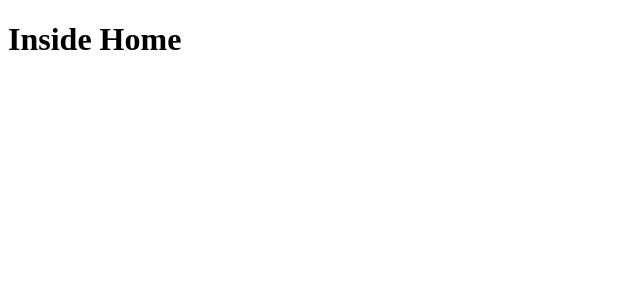
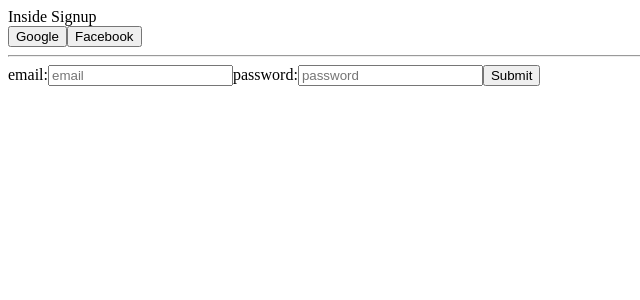
Before and after one commit to find-daniel/wayfare-ui, a React app in the folder client/: page /signup in a window 1280 px wide. Shown: the top 300 px of the page, without its empty margins (0-640 px from the left). Built offline with nearby package versions, Linux system fonts and the light colour scheme.

Commit message:
[router/layout] Setup some basic routes and new login/signup

```diff
--- a/client/src/App.jsx
+++ b/client/src/App.jsx
@@ -7,12 +7,17 @@ import Search from './components/Search/SearchResultPage.jsx';
 import ListingPage from './components/Listings/ListingPage.jsx';
 import BookingForm from './components/Listings/BookingForm.jsx';
 import UserPage from "./components/User/UserPage.jsx"
+import Login from './components/Auth/Login';
+import SignUp from './components/Auth/SignUp';
 
 const App = ({ store }) => {
   return (
     <Provider store={store}>
       <BrowserRouter>
-        <Switch>
+        <div>
+          <Switch>
+            <Route path="/login" component={Login} />
+            <Route path="/signup" component={SignUp} />
             <Route path='/search' component={Search} />
             {/* Setup :listingId for specific listing */}
             <Route path='/listing/book/:listingId' component={BookingForm} />
@@ -20,7 +25,8 @@ const App = ({ store }) => {
             {/* Setup :userId for specific user */}
             <Route path='/user/:userId' component={UserPage} />
             <Route path='/' component={Home} />
-          </Switch>
+            </Switch>
+        </div>
       </BrowserRouter>
     </Provider>
   )
--- /dev/null
+++ b/client/src/components/Auth/Login.jsx
@@ -0,0 +1,40 @@
+import React from 'react';
+
+class Login extends React.Component {
+  onSubmitHandler(e) {
+    e.preventDefault();
+    console.log('submitted');
+    // Auth stuff here for email/password
+  }
+
+  onGoogleClickHandler(e) {
+    // Google/Facebook login handled here
+    console.log('clicked google');
+  }
+
+  onFacebookClickHandler(e) {
+    // Google/Facebook login handled here
+    console.log('clicked facebook');
+  }
+
+  render() {
+    return (
+      <div>
+        Inside Login
+        <br/>
+        <button onClick={this.onGoogleClickHandler.bind(this)}>Google</button>
+        <button onClick={this.onFacebookClickHandler.bind(this)}>Facebook</button>
+        <hr/>
+        <form action="submit" onSubmit={this.onSubmitHandler.bind(this)} >
+          email:
+          <input type="text" placeholder="email"/>
+          password:
+          <input type="text" placeholder="password"/>
+          <button>Login</button>
+        </form>
+      </div>
+    )
+  }
+}
+
+export default Login;
--- /dev/null
+++ b/client/src/components/Auth/SignUp.jsx
@@ -0,0 +1,40 @@
+import React from 'react';
+
+class Signup extends React.Component {
+  onSubmitHandler(e) {
+    e.preventDefault();
+    console.log('submitted');
+    // Auth stuff here for email/password
+  }
+
+  onGoogleClickHandler(e) {
+    // Google/Facebook login handled here
+    console.log('clicked google');
+  }
+
+  onFacebookClickHandler(e) {
+    // Google/Facebook login handled here
+    console.log('clicked facebook');
+  }
+
+  render() {
+    return (
+      <div>
+        Inside Signup
+        <br/>
+        <button onClick={this.onGoogleClickHandler.bind(this)}>Google</button>
+        <button onClick={this.onFacebookClickHandler.bind(this)}>Facebook</button>
+        <hr/>
+        <form action="submit" onSubmit={this.onSubmitHandler.bind(this)}>
+          email:
+          <input type="text" placeholder="email"/>
+          password:
+          <input type="text" placeholder="password"/>
+          <button>Submit</button>
+        </form>
+      </div>
+    )
+  }
+}
+
+export default Signup;
--- a/client/src/components/LandingPage/Home.jsx
+++ b/client/src/components/LandingPage/Home.jsx
@@ -1,10 +1,14 @@
 import React from 'react';
+import { Link } from 'react-router-dom';
+import NavBar from '../Nav/NavBar';
 
 class Home extends React.Component {
   render() {
     return (
       <div>
+        <NavBar />
         <h1> Inside Home </h1>
+        <Link to="/user/:userId"><button>Switch to userpage </button></Link>
       </div>
     )
   }
--- /dev/null
+++ b/client/src/components/Nav/NavBar.jsx
@@ -0,0 +1,28 @@
+import React from 'react';
+import SearchBar from '../Search/SearchBar';
+import { Link } from 'react-router-dom';
+
+class NavBar extends React.Component {
+  render() {
+    return (
+      <div>
+        <div>
+          <Link to="/">Wayfare</Link>
+        </div>
+        <SearchBar />
+        {/* if not logged in do this */}
+        <div>
+          <Link to="/login"><button>Login</button></Link>
+          <Link to="/signup"><button>Signup</button></Link>
+        </div>
+        {/* else show logout button */}
+        {/* <div>
+          <button>Logout</button>
+        </div> */}
+        <hr/>
+      </div>
+    )
+  }
+};
+
+export default NavBar;
--- a/client/src/components/Search/SearchBar.jsx
+++ b/client/src/components/Search/SearchBar.jsx
@@ -1,10 +1,20 @@
 import React from 'react';
 
 class SearchBar extends React.Component {
+  onSubmitHandler(e) {
+    e.preventDefault();
+    e.target.reset();
+    console.log('submitted');
+
+    // Setup axios request to fetch results
+  }
+
   render() {
     return (
       <div>
-        <h2> Inside SearchBar </h2>
+        <form action="submit" onSubmit={this.onSubmitHandler.bind(this)} >
+          <input type="text" placeholder="Search"/>
+        </form>
       </div>
     )
   }
--- a/client/src/components/Search/SearchResultPage.jsx
+++ b/client/src/components/Search/SearchResultPage.jsx
@@ -1,11 +1,13 @@
 import React from 'react';
 import ListingEntry from '../Listings/ListingEntry';
 import Map from '../Map/Map';
+import NavBar from '../Nav/NavBar';
 
 class SearchResultPage extends React.Component {
   render() {
     return (
       <div>
+        <NavBar />
         <h2> Inside SearchResultPage </h2>
         <ListingEntry />
         <Map />
--- a/client/src/components/User/UserPage.jsx
+++ b/client/src/components/User/UserPage.jsx
@@ -1,11 +1,13 @@
 import React from 'react';
 import UserInfo from './UserInfo';
 import Messages from './Messages';
+import NavBar from '../Nav/NavBar';
 
 class UserPage extends React.Component {
   render() {
     return (
       <div>
+        <NavBar />
         <h1> Inside UserPage </h1>
         <UserInfo />
         <Messages />
```
